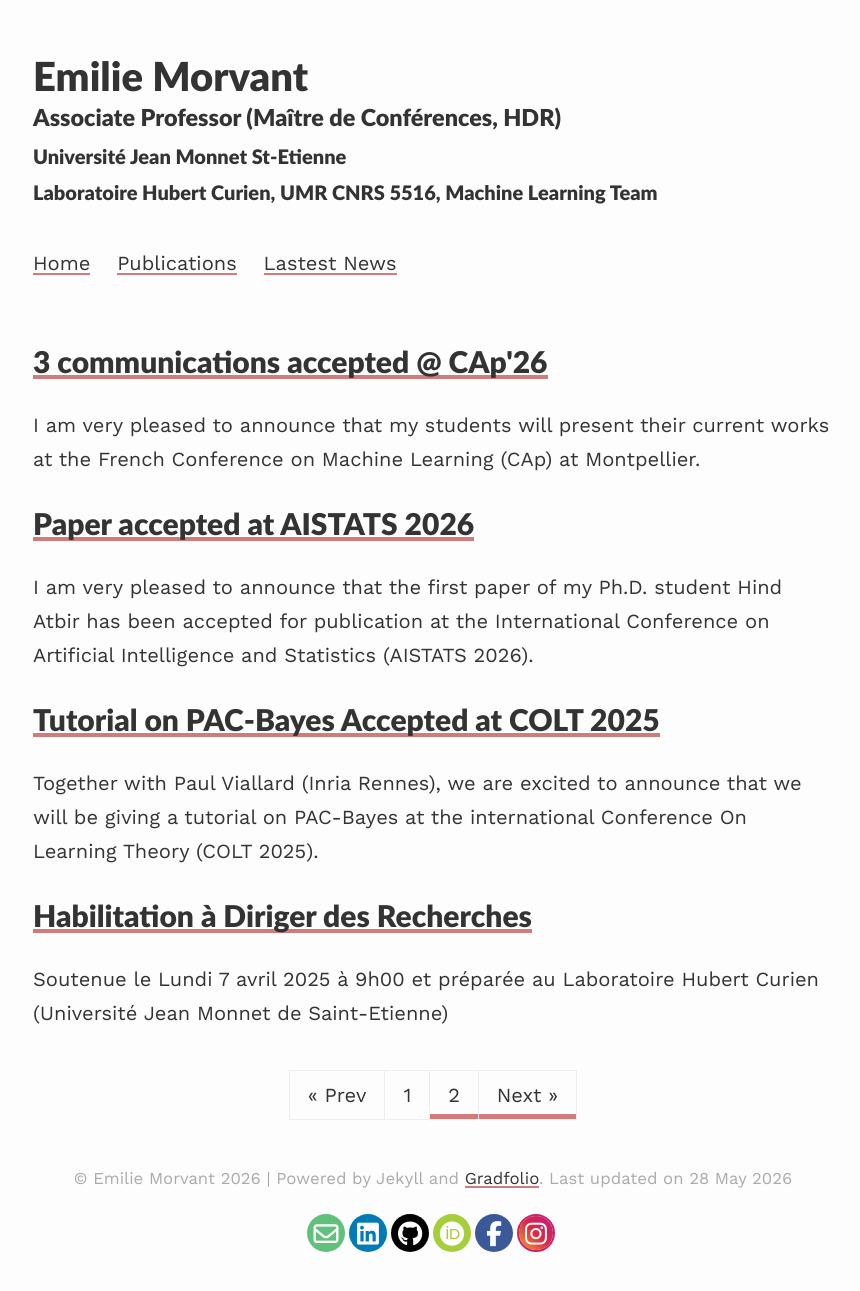
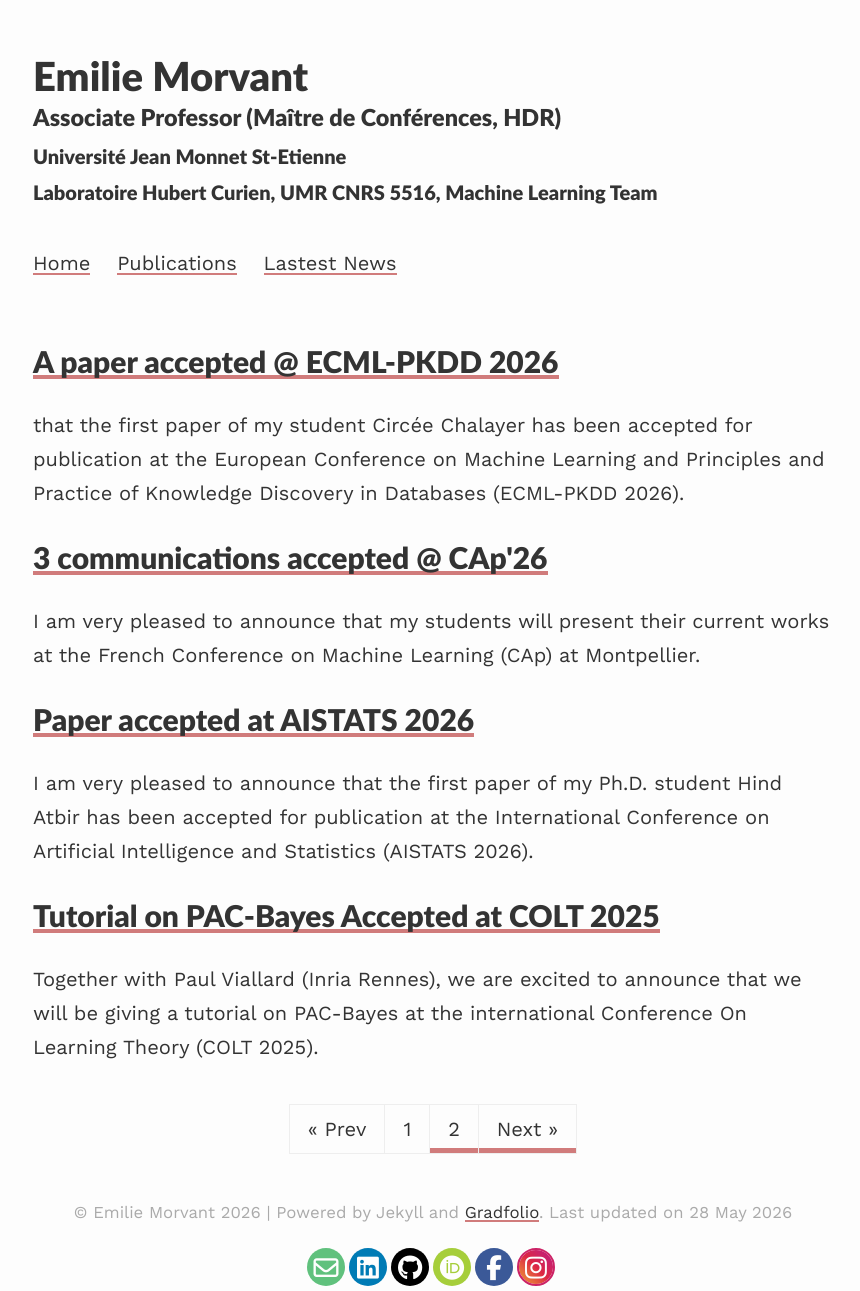
Before and after one commit to emorvant/emorvant.github.io, a Jekyll site: the page built from blog/index.html, in a window 1280 px wide. Shown: the whole page, without its empty margins (207-1067 px from the left). Built offline with Jekyll 4.4.1, drawn with Linux system fonts in a browser that asks for light colours; the list of posts is cut into pages by our own code; before the commit the page ends 1257 px from its top, so only the background shows below that.

Commit message:
add of paper @ecmlpkdd 26

```diff
--- /dev/null
+++ b/_posts/2026-05-28-ECMLPKDD-26.md
@@ -0,0 +1,14 @@
+---
+layout: post
+title: A paper accepted @ ECML-PKDD 2026
+---
+
+that the first paper of my student **Circée Chalayer** has been accepted for publication at
+the *European Conference on Machine Learning and Principles and Practice of Knowledge Discovery in Databases* (**ECML-PKDD 2026**).
+
+**Mitigating Memorization in Closed-Form Flow Matching with Bootstrap Aggregating**
+*Circée Chalayer, Quentin Bertrand, Emilie Morvant, Rémi Emonet *
+*ECML-PKDD 2026*
+
+📄 PDF will be quiclky available
+🌐 [Conference website](https://ecmlpkdd.org/2026/)
--- a/publications/index.md
+++ b/publications/index.md
@@ -72,6 +72,8 @@ Knowledge and Information Systems (KAIS), 33(2):309-349, __2012__, DOI: 10.1007/
 [pdf](https://hal.archives-ouvertes.fr/docs/00/68/62/05/PDF/SSDASF_draft_KAIS.pdf) [published version](https://www.springerlink.com/openurl.asp?genre=article&id=doi:10.1007/s10115-012-0516-7) [bibtex](https://hal.archives-ouvertes.fr/hal-00686205/bibtex)
 
 # International Conferences
+
+ __<titre>Mitigating Memorization in Closed-Form Flow Matching with Bootstrap Aggregating</titre>__ \- Circée Chalayer ; Quentin Bertrand ; Emilie Morvant ; Rémi Emonet\ European Conference on Machine Learning and Principles and Practice of Knowledge Discovery in Databases (ECML-PKDD), __2026__
 
 - __<titre>PAC-Bayesian Bounds on Constrained f-Entropic Risk Measures</titre>__ \-  Hind Atbir ; Farah Cherfaoui ; Guillaume Metzler ; Emilie Morvant ; Paul Viallard\
  International Conference on Artificial Intelligence and Statistics (AISTATS), __2026__ _(accepted as spotlight, top 2.5% of the papers)_\
```
